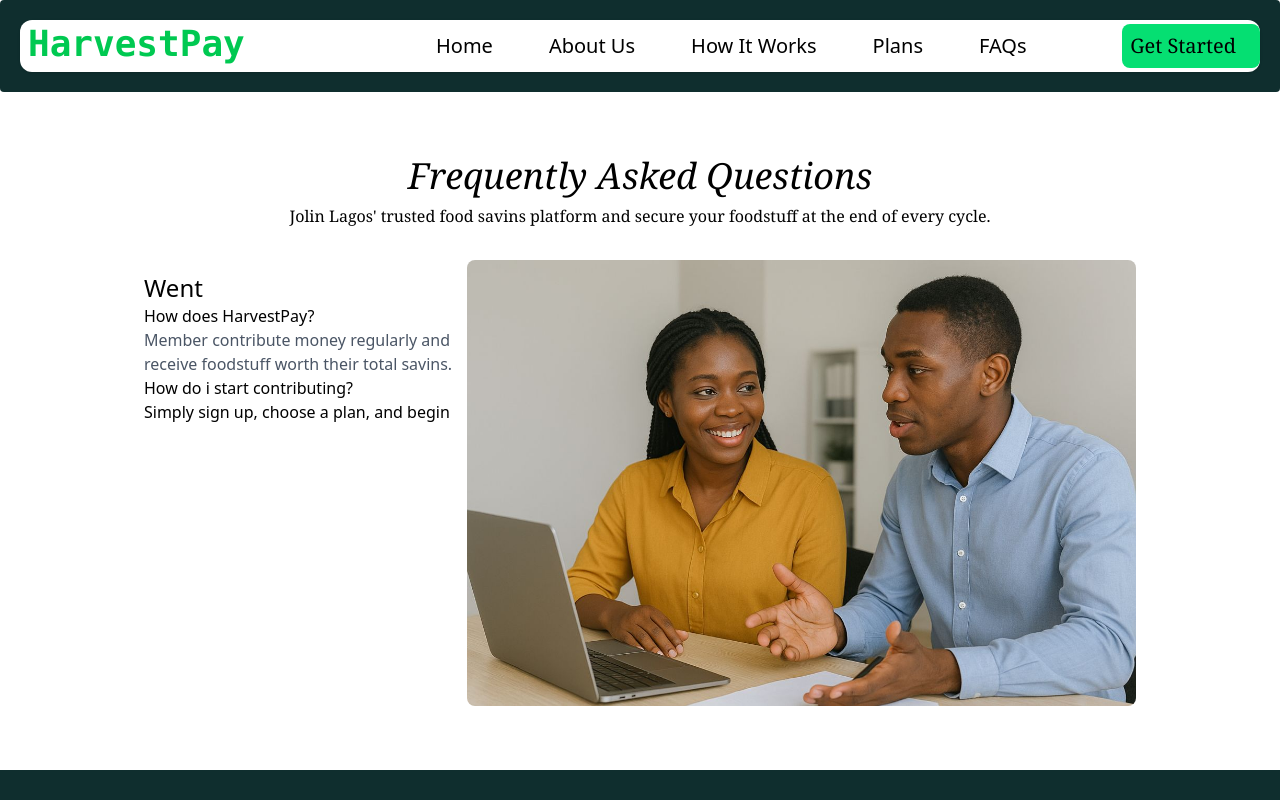
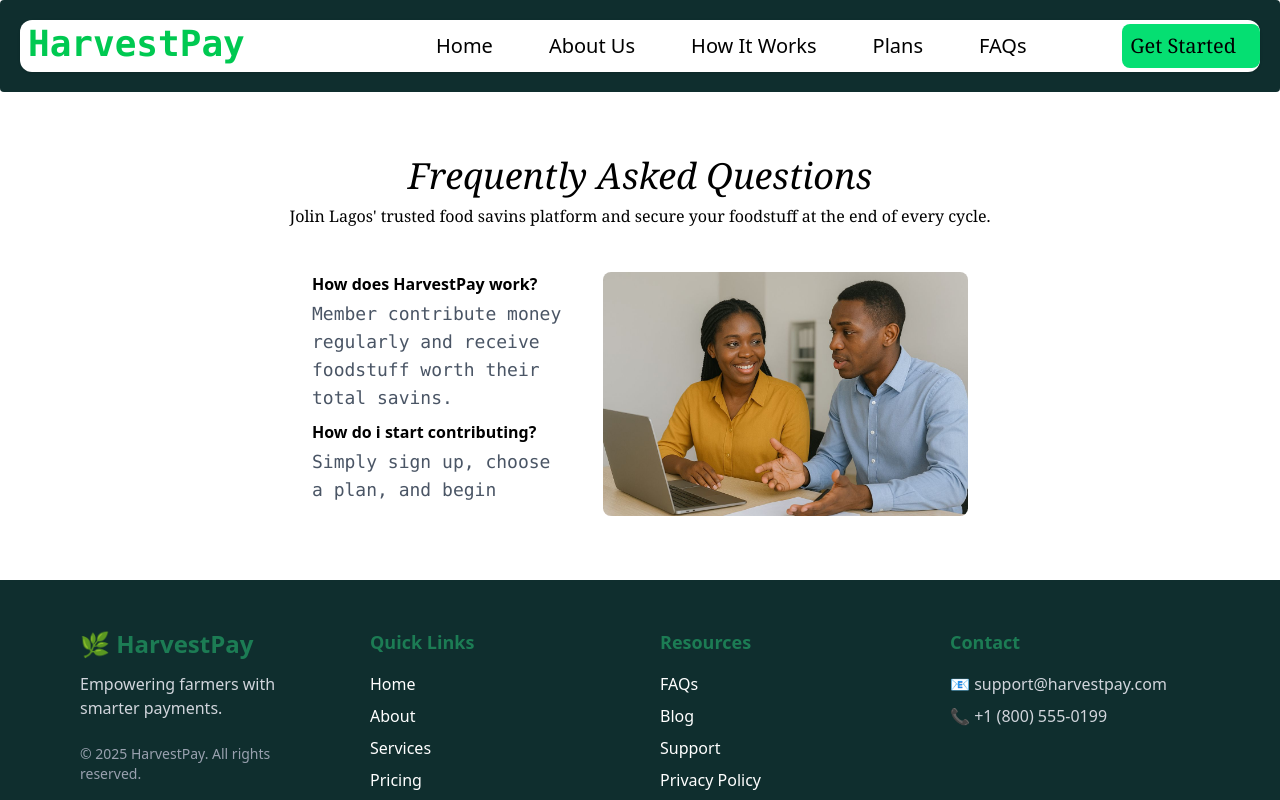
Before and after one commit to Ifaniyi/my-project-name, a React (Vite) app: page /faqs in a window 1280 px wide. Shown: the top 800 px of the page. Built offline with nearby package versions, Linux system fonts and the light colour scheme.

Commit message:
Update Faqs Page

```diff
--- a/src/header/Faqs.jsx
+++ b/src/header/Faqs.jsx
@@ -1,6 +1,8 @@
 export default function Faqs (){
     return(
         <section className="px-4 max-w-5xl mx-auto py-16">
+            <div className="">
+
             <div className="">
                <h2 className="text-center mb-2 text-4xl text-bold font-serif italic">
                 Frequently Asked Questions
@@ -10,18 +12,21 @@ export default function Faqs (){
                 </p>
             </div>
 
-            <div className="flex mt-8">
-                <div className="mt-3">
-                    <h4 className="text-2xl">Went</h4>
-                    <h3 className="">How does HarvestPay?</h3>
-                    <p className="text-gray-600">Member contribute money regularly and receive foodstuff worth their total savins.</p>
-                    <h3 className="">How do i start contributing?</h3>
-                    <p className="">Simply sign up, choose a plan, and begin</p>
+            <div className="flex mt-8 justify-between gap-10 flex-col md:flex-row px-42">
+                <div className="mt-3 items-center">
+                    <h3 className="font-semibold mb-1">How does HarvestPay work?</h3>
+                    <p className="text-gray-600 text-lg font-mono">
+                        Member contribute money regularly and receive foodstuff worth their total savins.
+                    </p>
+                    <h3 className="font-semibold mb-1 mt-2">How do i start contributing?</h3>
+                    <p className="text-gray-600 text-lg font-mono">Simply sign up, choose a plan, and begin</p>
                 </div>
 
-                <div>
+                <div className="mt-3 items-center">
                     <img src="/public/howit.jpg" alt="" className="rounded-lg" />
                 </div>
+            </div>
+
             </div>
         </section>
     )
```
